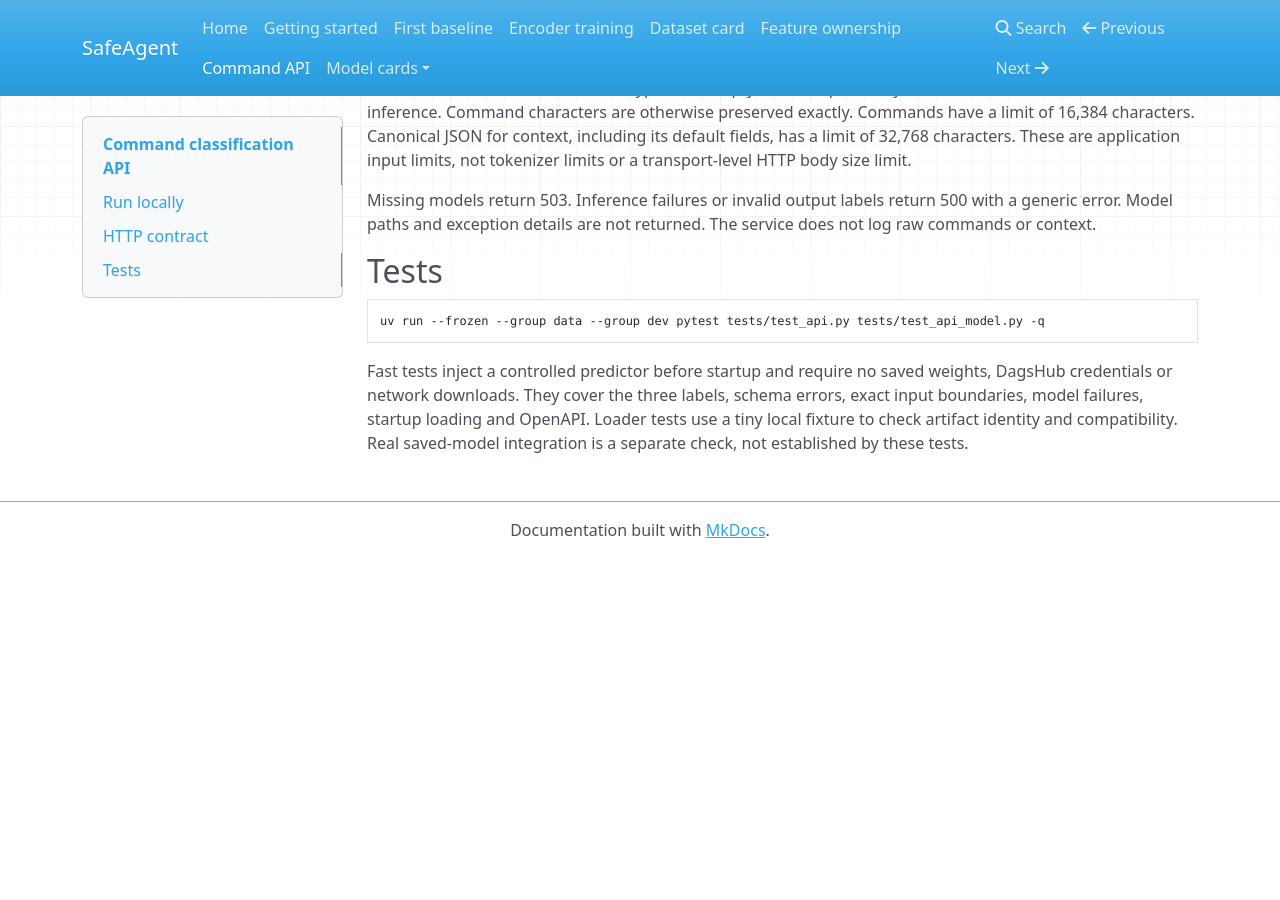
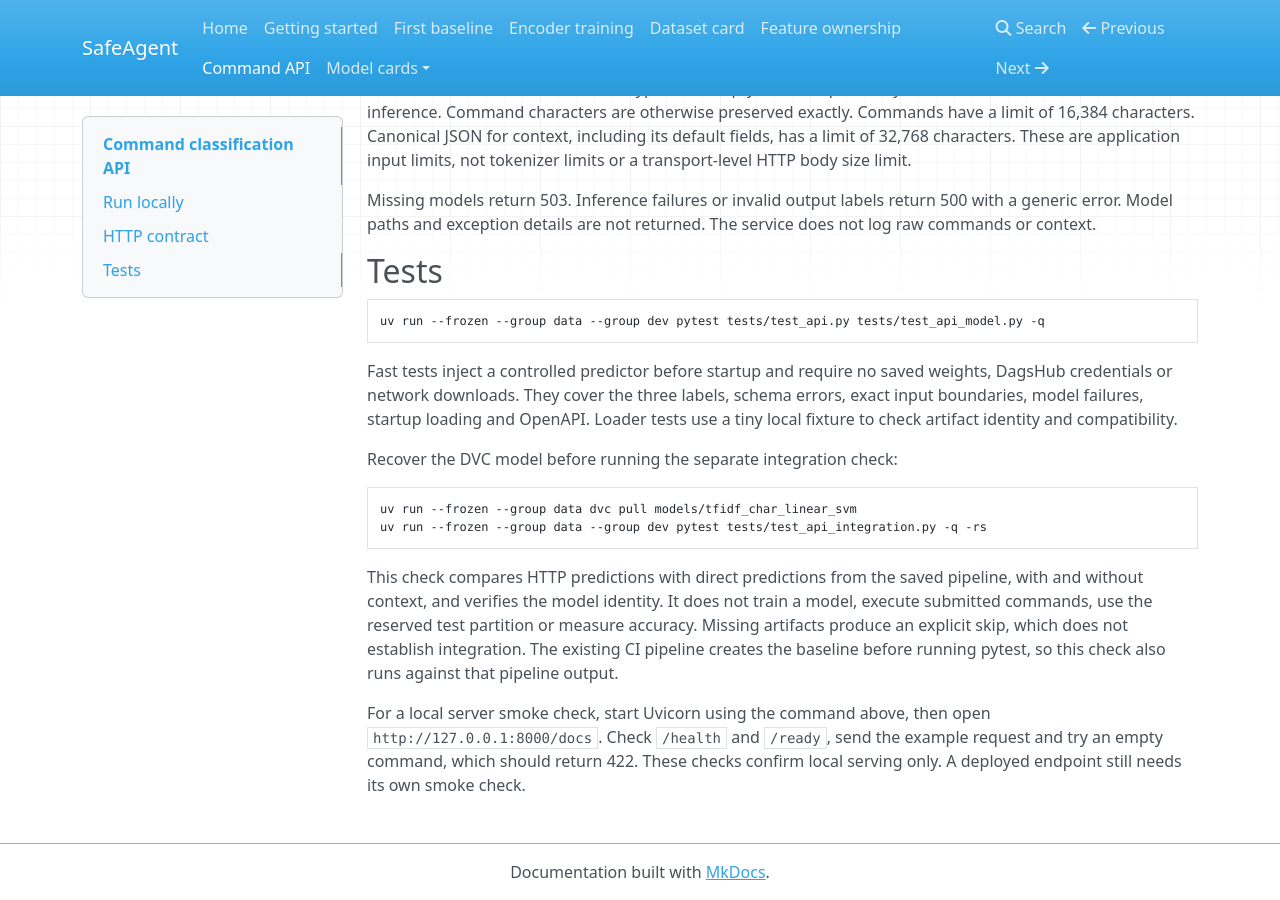
Before and after one commit to taed2-2627q1-gced-upc/taed2-SafeAgent, an MkDocs documentation site: the page built from docs/api.md, in a window 1280 px wide and 900 px high, scrolled down 1225 px. Built offline with MkDocs 1.6.1, drawn with Linux system fonts in a browser that asks for light colours; nearby versions of some CDN libraries; before the commit the page ends 1783 px from its top, so only the background shows below that.

Commit message:
test(api): compare HTTP and saved model predictions

````diff
--- a/docs/api.md
+++ b/docs/api.md
@@ -73,4 +73,22 @@ Fast tests inject a controlled predictor before startup and require no saved
 weights, DagsHub credentials or network downloads. They cover the three labels,
 schema errors, exact input boundaries, model failures, startup loading and OpenAPI.
 Loader tests use a tiny local fixture to check artifact identity and compatibility.
-Real saved-model integration is a separate check, not established by these tests.
+
+Recover the DVC model before running the separate integration check:
+
+```sh
+uv run --frozen --group data dvc pull models/tfidf_char_linear_svm
+uv run --frozen --group data --group dev pytest tests/test_api_integration.py -q -rs
+```
+
+This check compares HTTP predictions with direct predictions from the saved
+pipeline, with and without context, and verifies the model identity. It does not
+train a model, execute submitted commands, use the reserved test partition or
+measure accuracy. Missing artifacts produce an explicit skip, which does not
+establish integration. The existing CI pipeline creates the baseline before
+running pytest, so this check also runs against that pipeline output.
+
+For a local server smoke check, start Uvicorn using the command above, then open
+`http://127.0.0.1:8000/docs`. Check `/health` and `/ready`, send the example request
+and try an empty command, which should return 422. These checks confirm local
+serving only. A deployed endpoint still needs its own smoke check.
--- a/pyproject.toml
+++ b/pyproject.toml
@@ -74,7 +74,7 @@ training = [
 
 [tool.pytest.ini_options]
 testpaths = ["tests"]
-markers = ["integration: checks the full pinned dataset"]
+markers = ["integration: checks recovered project data or model artifacts"]
 
 [tool.pylint.main]
 py-version = "3.11"
````
Also changed, not shown: 1 other file.
